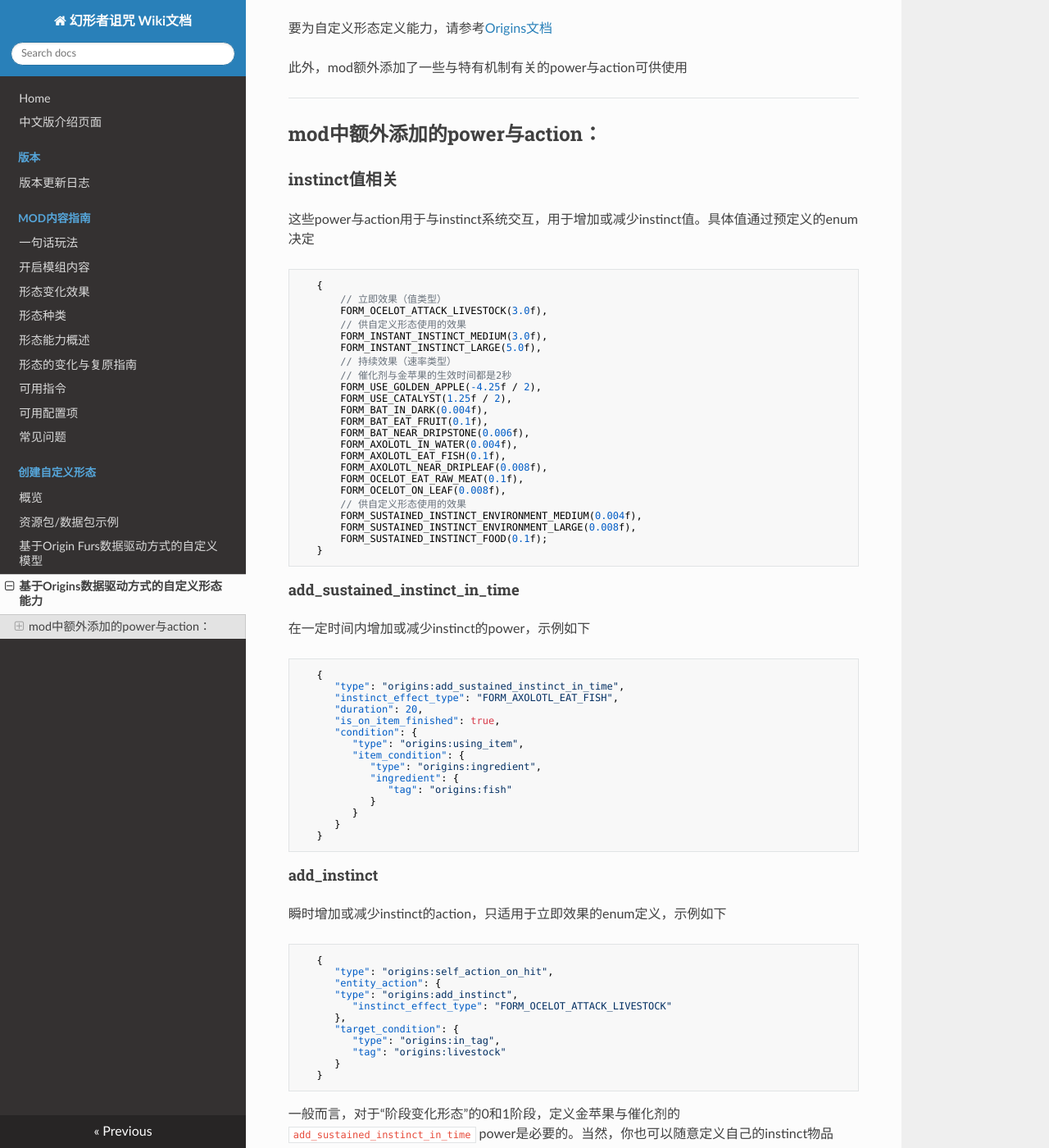
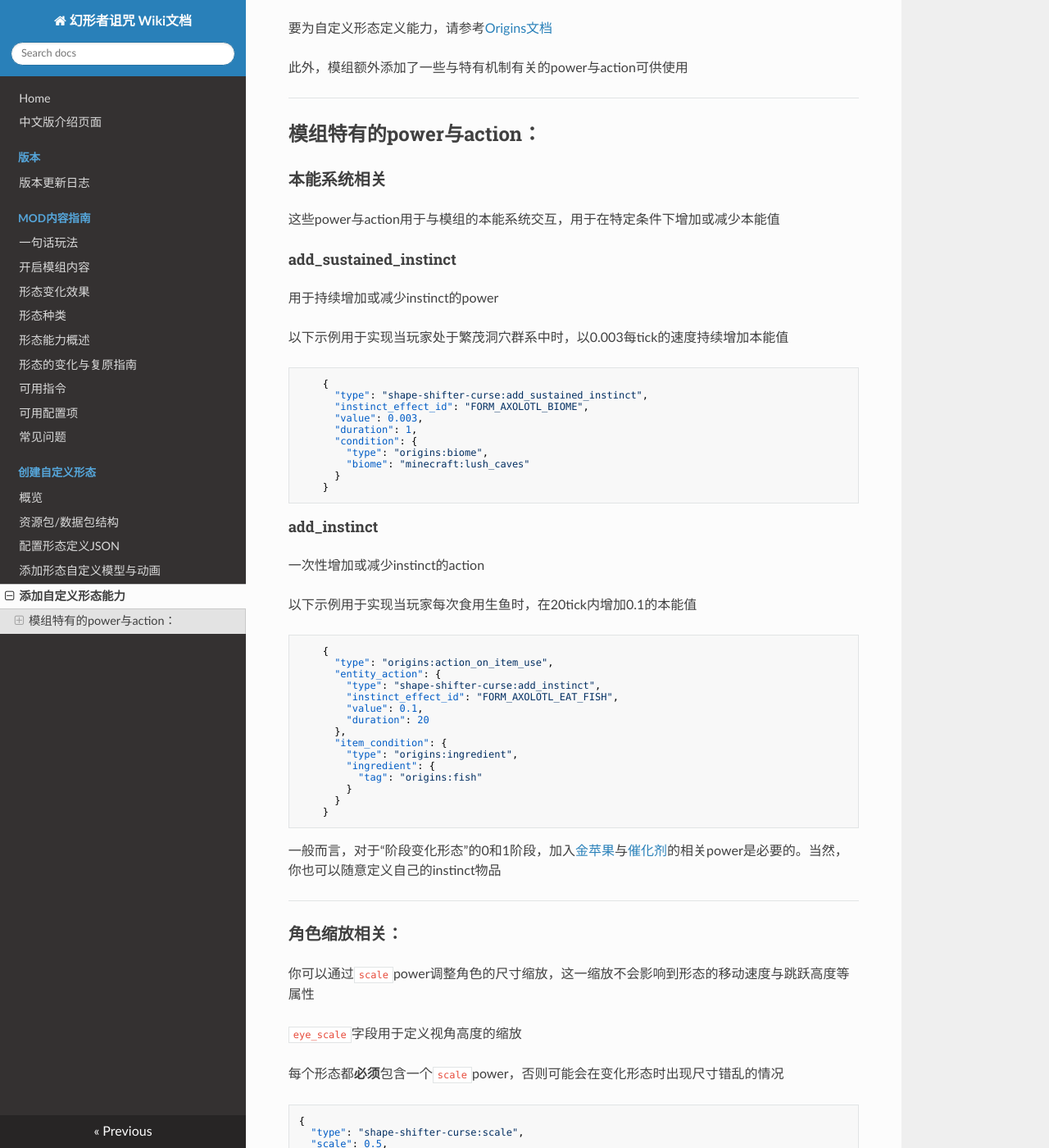
Before and after one commit to onixary/ssc_wiki, an MkDocs documentation site: the page built from docs/custom_forms/origins_data_pack.md, in a window 1280 px wide and 1400 px high, scrolled down 217 px. Shown: the whole window at 82% size. Built offline with MkDocs 1.6.1, drawn with Linux system fonts in a browser that asks for light colours; nearby versions of some CDN libraries; some of the changed text lies outside the part shown.

Commit message:
新的自定义形态文档

````diff
--- a/docs/custom_forms/origins_data_pack.md
+++ b/docs/custom_forms/origins_data_pack.md
@@ -1,85 +1,62 @@
-# 基于Origins数据驱动方式的自定义形态能力
+# 添加自定义形态能力
 
 mod使用[Origins](https://modrinth.com/mod/origins)的逻辑来定义不同形态的不同能力。换言之，每个形态都对应着Origins中的一个单独的origin
 
 要为自定义形态定义能力，请参考[Origins文档](https://origins.readthedocs.io/en/latest/)
 
-此外，mod额外添加了一些与特有机制有关的power与action可供使用
+此外，模组额外添加了一些与特有机制有关的power与action可供使用
 
 ---
-## mod中额外添加的power与action：
+## 模组特有的power与action：
 
-### instinct值相关
+### 本能系统相关
 
-这些power与action用于与instinct系统交互，用于增加或减少instinct值。具体值通过预定义的enum决定
+这些power与action用于与模组的本能系统交互，用于在特定条件下增加或减少本能值
+
+#### add_sustained_instinct
+
+用于持续增加或减少instinct的power
+
+以下示例用于实现当玩家处于繁茂洞穴群系中时，以0.003每tick的速度持续增加本能值
 
 ```json
-   {
-       // 立即效果（值类型）
-       FORM_OCELOT_ATTACK_LIVESTOCK(3.0f),
-       // 供自定义形态使用的效果
-       FORM_INSTANT_INSTINCT_MEDIUM(3.0f),
-       FORM_INSTANT_INSTINCT_LARGE(5.0f),
-       // 持续效果（速率类型）
-       // 催化剂与金苹果的生效时间都是2秒
-       FORM_USE_GOLDEN_APPLE(-4.25f / 2),
-       FORM_USE_CATALYST(1.25f / 2),
-       FORM_BAT_IN_DARK(0.004f),
-       FORM_BAT_EAT_FRUIT(0.1f),
-       FORM_BAT_NEAR_DRIPSTONE(0.006f),
-       FORM_AXOLOTL_IN_WATER(0.004f),
-       FORM_AXOLOTL_EAT_FISH(0.1f),
-       FORM_AXOLOTL_NEAR_DRIPLEAF(0.008f),
-       FORM_OCELOT_EAT_RAW_MEAT(0.1f),
-       FORM_OCELOT_ON_LEAF(0.008f),
-       // 供自定义形态使用的效果
-       FORM_SUSTAINED_INSTINCT_ENVIRONMENT_MEDIUM(0.004f),
-       FORM_SUSTAINED_INSTINCT_ENVIRONMENT_LARGE(0.008f),
-       FORM_SUSTAINED_INSTINCT_FOOD(0.1f);
-   }
-```
-
-#### add_sustained_instinct_in_time
-
-在一定时间内增加或减少instinct的power，示例如下
-
-```json
-   {
-      "type": "origins:add_sustained_instinct_in_time",
-      "instinct_effect_type": "FORM_AXOLOTL_EAT_FISH",
-      "duration": 20,
-      "is_on_item_finished": true,
+    {
+      "type": "shape-shifter-curse:add_sustained_instinct",
+      "instinct_effect_id": "FORM_AXOLOTL_BIOME",
+      "value": 0.003,
+      "duration": 1,
       "condition": {
-         "type": "origins:using_item",
-         "item_condition": {
-            "type": "origins:ingredient",
-            "ingredient": {
-               "tag": "origins:fish"
-            }
-         }
+        "type": "origins:biome",
+        "biome": "minecraft:lush_caves"
       }
-   }
+    }
 ```
 
 #### add_instinct
 
-瞬时增加或减少instinct的action，只适用于立即效果的enum定义，示例如下
+一次性增加或减少instinct的action
+
+以下示例用于实现当玩家每次食用生鱼时，在20tick内增加0.1的本能值
 
 ```json
-   {
-      "type": "origins:self_action_on_hit",
+    {
+      "type": "origins:action_on_item_use",
       "entity_action": {
-      "type": "origins:add_instinct",
-         "instinct_effect_type": "FORM_OCELOT_ATTACK_LIVESTOCK"
+        "type": "shape-shifter-curse:add_instinct",
+        "instinct_effect_id": "FORM_AXOLOTL_EAT_FISH",
+        "value": 0.1,
+        "duration": 20
       },
-      "target_condition": {
-         "type": "origins:in_tag",
-         "tag": "origins:livestock"
+      "item_condition": {
+        "type": "origins:ingredient",
+        "ingredient": {
+          "tag": "origins:fish"
+        }
       }
-   }
+    }
 ```
 
-一般而言，对于“阶段变化形态”的0和1阶段，定义金苹果与催化剂的`add_sustained_instinct_in_time` power是必要的。当然，你也可以随意定义自己的instinct物品
+一般而言，对于“阶段变化形态”的0和1阶段，加入[金苹果](https://github.com/onixary/shape-shifter-curse-fabric/blob/master/src/main/resources/data/shape-shifter-curse/powers/form_instinct_use_golden_apple.json)与[催化剂](https://github.com/onixary/shape-shifter-curse-fabric/blob/master/src/main/resources/data/shape-shifter-curse/powers/form_instinct_use_catalyst.json)的相关power是必要的。当然，你也可以随意定义自己的instinct物品
 
 ---
 
@@ -87,29 +64,22 @@ mod使用[Origins](https://modrinth.com/mod/origins)的逻辑来定义不同形
 
 你可以通过`scale`power调整角色的尺寸缩放，这一缩放不会影响到形态的移动速度与跳跃高度等属性
 
+`eye_scale`字段用于定义视角高度的缩放
+
 每个形态都**必须**包含一个`scale`power，否则可能会在变化形态时出现尺寸错乱的情况
 
 ```json
 {
-   "type": "origins:scale",
-   "scale" : 1.0
+  "type": "shape-shifter-curse:scale",
+  "scale": 0.5,
+  "eye_scale": 0.6
 }
 ```
 
 ---
 
-### 漂浮能力：
+### 其他特有的power与action：
 
-给与角色长按跳跃键时飞行一定高度与空中悬浮能力的power，`“continuous”`的值必须为`true`
+模组中各形态所用到的自定义power、action与condition均在源码的[additional_power](https://github.com/onixary/shape-shifter-curse-fabric/tree/master/src/main/java/net/onixary/shapeShifterCurseFabric/additional_power)目录下，此处不再赘述
 
-```json
-{
-   "type": "origins:levitate",
-   "ascent_speed": 0.3,
-   "max_ascend_duration" : 30,
-   "key": {
-      "key": "key.jump",
-      "continuous": true
-   }
-}
-```
+请随意参考与复用它们
--- a/mkdocs.yml
+++ b/mkdocs.yml
@@ -16,9 +16,10 @@ nav:
         - 常见问题: mod_content/common_issues.md
     - 创建自定义形态:
         - 概览: custom_forms/overview.md
-        - 资源包/数据包示例: custom_forms/pack_example.md
-        - 基于Origin Furs数据驱动方式的自定义模型: custom_forms/originfur_resource_pack.md
-        - 基于Origins数据驱动方式的自定义形态能力: custom_forms/origins_data_pack.md
+        - 资源包/数据包结构: custom_forms/pack_example.md
+        - 配置形态定义JSON: custom_forms/form_definition_json.md
+        - 添加形态自定义模型与动画: custom_forms/originfur_resource_pack.md
+        - 添加自定义形态能力: custom_forms/origins_data_pack.md
 theme:
   name: readthedocs
   highlightjs: true
````
Also changed, not shown: docs/custom_forms/form_definition_json.md (added, +129 -0 lines), docs/custom_forms/originfur_resource_pack.md (+32 -6 lines), docs/custom_forms/overview.md (+16 -41 lines), docs/custom_forms/pack_example.md (+45 -2 lines).
